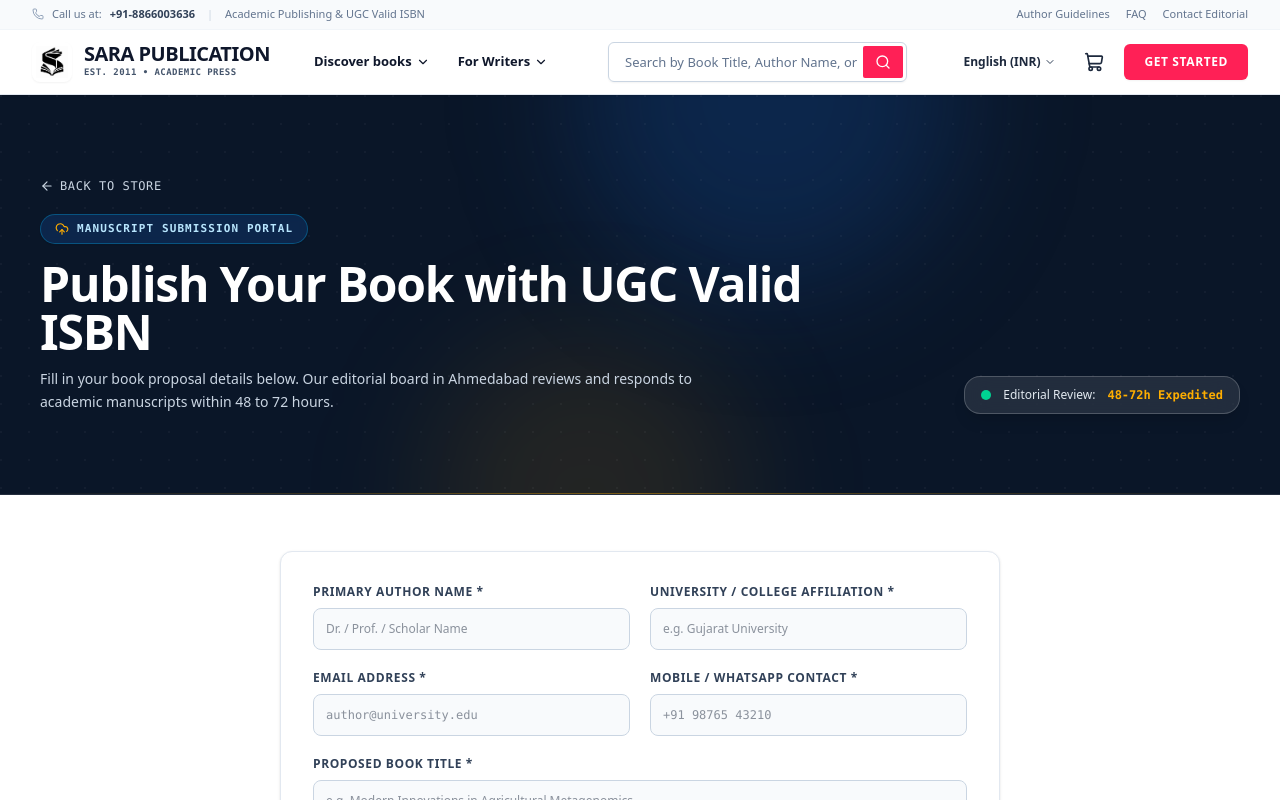
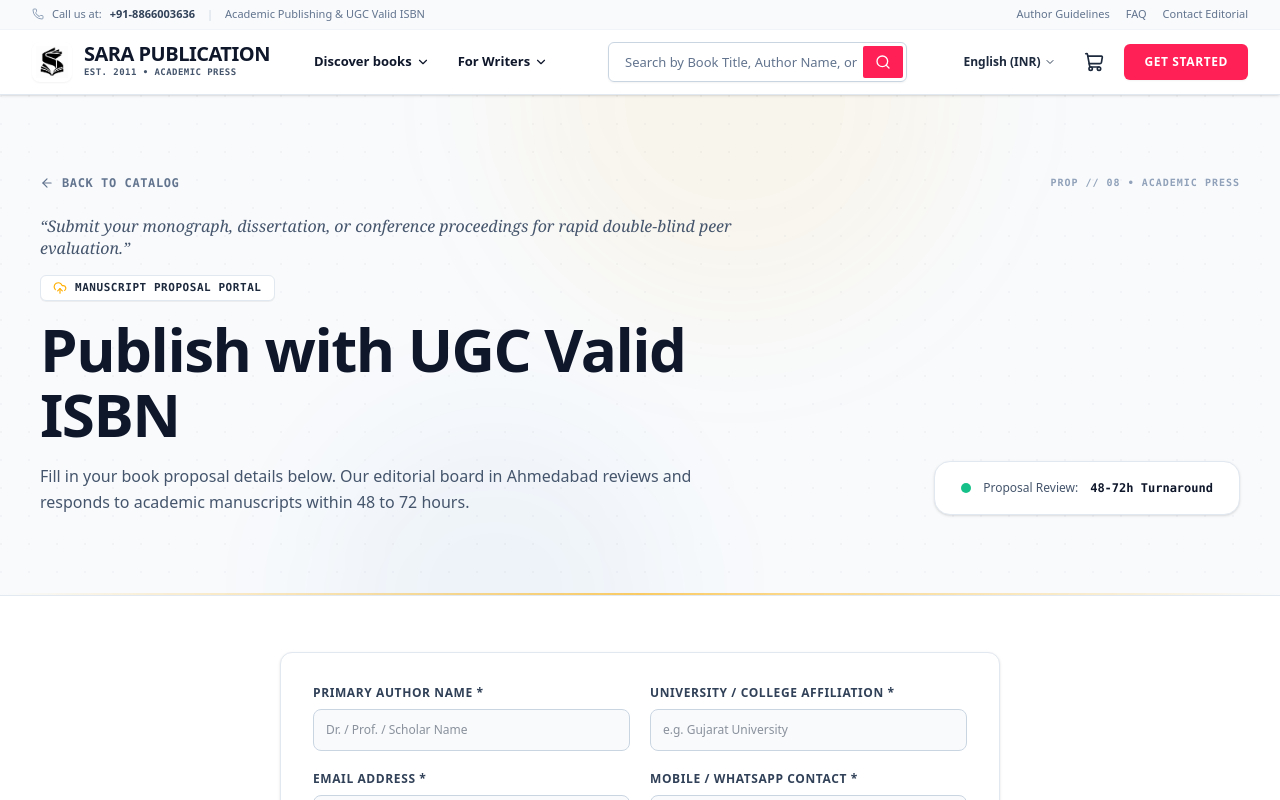
Before and after one commit to checkingm13-cell/sara-book, a Next.js app: page /publish in a window 1280 px wide. Shown: the top 800 px of the page. Built offline with nearby package versions, Linux system fonts and the light colour scheme.

Commit message:
feat: swiss international subpage hero redesign with editorial quote hooks

```diff
--- a/src/app/contact/page.tsx
+++ b/src/app/contact/page.tsx
@@ -12,18 +12,20 @@
   return (
     <div className="min-h-screen bg-white text-slate-800 font-sans">
       {/* ─────────────────────────────────────────────────────────────
-          1. HEADER BANNER (Architectural Swiss Blueprint)
+          1. HEADER BANNER (Swiss Style with Editorial Hook)
          ───────────────────────────────────────────────────────────── */}
       <SubpageHero
         title="Contact Editorial Division"
         subtitle="Reach out directly to our publishing board in Ahmedabad for author consultations, institutional bulk purchasing, or manuscript progress inquiries."
         badgeText="Editorial Division Headquarters"
         badgeIcon={Building2}
+        quoteHook="“Direct editorial counsel and author concierge located in Paldi, Ahmedabad.”"
+        indexCode="DIR // 06"
         actionSlot={
-          <div className="bg-white/10 px-4 py-2.5 rounded-2xl border border-white/20 backdrop-blur-md flex items-center gap-3 text-xs shadow-lg">
-            <span className="w-2.5 h-2.5 rounded-full bg-emerald-400" />
-            <span className="text-slate-200">Office Desk:</span>
-            <strong className="text-white font-mono">Open Mon - Sat (10am - 6pm)</strong>
+          <div className="flex items-center gap-3 px-3.5 py-1.5 text-xs">
+            <span className="w-2.5 h-2.5 rounded-full bg-emerald-500 animate-pulse" />
+            <span className="text-slate-600 font-medium">Office Hours:</span>
+            <strong className="text-slate-900 font-mono font-bold">Mon - Sat (10am - 6pm)</strong>
           </div>
         }
       />
--- a/src/app/faq/page.tsx
+++ b/src/app/faq/page.tsx
@@ -59,18 +59,20 @@
   return (
     <div className="min-h-screen bg-white text-slate-800 font-sans">
       {/* ─────────────────────────────────────────────────────────────
-          1. HEADER BANNER (Architectural Swiss Blueprint)
+          1. HEADER BANNER (Swiss Style with Editorial Hook)
          ───────────────────────────────────────────────────────────── */}
       <SubpageHero
         title="Frequently Asked Questions"
         subtitle="Essential answers regarding manuscript submission, ISBN legal compliance, royalty terms, and delivery schedules."
-        badgeText="Author Knowledge Base"
+        badgeText="Scholarly Knowledge Base"
         badgeIcon={HelpCircle}
+        quoteHook="“Clear, comprehensive answers addressing common queries from academic researchers and first-time authors.”"
+        indexCode="FAQ // 07"
         actionSlot={
-          <div className="bg-white/10 px-4 py-2.5 rounded-2xl border border-white/20 backdrop-blur-md flex items-center gap-3 text-xs shadow-lg">
-            <span className="w-2.5 h-2.5 rounded-full bg-emerald-400" />
-            <span className="text-slate-200">Editorial Support:</span>
-            <strong className="text-white font-mono">24h Response Rate</strong>
+          <div className="flex items-center gap-3 px-3.5 py-1.5 text-xs">
+            <span className="w-2.5 h-2.5 rounded-full bg-emerald-500 animate-pulse" />
+            <span className="text-slate-600 font-medium">Editorial Desk:</span>
+            <strong className="text-slate-900 font-mono font-bold">24h Response Rate</strong>
           </div>
         }
       />
--- a/src/app/publish/page.tsx
+++ b/src/app/publish/page.tsx
@@ -27,18 +27,20 @@
   return (
     <div className="min-h-screen bg-white text-slate-800 font-sans">
       {/* ─────────────────────────────────────────────────────────────
-          1. HEADER BANNER (Architectural Swiss Blueprint)
+          1. HEADER BANNER (Swiss Style with Editorial Hook)
          ───────────────────────────────────────────────────────────── */}
       <SubpageHero
-        title="Publish Your Book with UGC Valid ISBN"
+        title="Publish with UGC Valid ISBN"
         subtitle="Fill in your book proposal details below. Our editorial board in Ahmedabad reviews and responds to academic manuscripts within 48 to 72 hours."
-        badgeText="Manuscript Submission Portal"
+        badgeText="Manuscript Proposal Portal"
         badgeIcon={UploadCloud}
+        quoteHook="“Submit your monograph, dissertation, or conference proceedings for rapid double-blind peer evaluation.”"
+        indexCode="PROP // 08"
         actionSlot={
-          <div className="bg-white/10 px-4 py-2.5 rounded-2xl border border-white/20 backdrop-blur-md flex items-center gap-3 text-xs shadow-lg">
-            <span className="w-2.5 h-2.5 rounded-full bg-emerald-400" />
-            <span className="text-slate-200">Editorial Review:</span>
-            <strong className="text-[#FFAE00] font-mono">48-72h Expedited</strong>
+          <div className="flex items-center gap-3 px-3.5 py-1.5 text-xs">
+            <span className="w-2.5 h-2.5 rounded-full bg-emerald-500 animate-pulse" />
+            <span className="text-slate-600 font-medium">Proposal Review:</span>
+            <strong className="text-slate-900 font-mono font-bold">48-72h Turnaround</strong>
           </div>
         }
       />
--- a/src/components/SubpageHero.tsx
+++ b/src/components/SubpageHero.tsx
@@ -7,6 +7,8 @@
   subtitle: string;
   badgeText: string;
   badgeIcon: LucideIcon;
+  quoteHook?: string;
+  indexCode?: string;
   backHref?: string;
   backLabel?: string;
   actionSlot?: React.ReactNode;
@@ -17,28 +19,30 @@
   subtitle,
   badgeText,
   badgeIcon: BadgeIcon,
+  quoteHook = "“Advancing scholarly research with authentic 13-digit UGC-CARE compliance.”",
+  indexCode = "INDEX // 01",
   backHref = "/",
-  backLabel = "Back to Store",
+  backLabel = "Back to Catalog",
   actionSlot,
 }: SubpageHeroProps) {
   return (
-    <section className="relative w-full bg-[#0A1628] text-white py-12 sm:py-16 lg:py-20 border-b border-white/10 overflow-hidden select-none">
+    <section className="relative w-full bg-[#F8FAFC] text-slate-900 py-12 sm:py-16 lg:py-20 border-b border-slate-200/90 overflow-hidden select-none">
 
-      {/* 1. Ambient Lighting (Radial Glows) */}
+      {/* 1. Ambient Lighting (Subtle warm gold & cold slate radial glows) */}
       <div
-        className="absolute top-0 right-1/4 w-96 h-96 bg-[#1658b3]/25 rounded-full blur-3xl pointer-events-none -translate-y-1/2"
+        className="absolute top-0 right-1/4 w-[450px] h-[450px] bg-[#FFAE00]/6 rounded-full blur-3xl pointer-events-none -translate-y-1/2"
         aria-hidden="true"
       />
       <div
-        className="absolute bottom-0 left-1/3 w-80 h-80 bg-[#FFAE00]/10 rounded-full blur-3xl pointer-events-none translate-y-1/2"
+        className="absolute bottom-0 left-1/4 w-[350px] h-[350px] bg-[#1658b3]/4 rounded-full blur-3xl pointer-events-none translate-y-1/2"
         aria-hidden="true"
       />
 
-      {/* 2. Micro-Grid Blueprint Watermark */}
+      {/* 2. Precision Swiss Grid Watermark */}
       <div
-        className="absolute inset-0 opacity-[0.035] pointer-events-none"
+        className="absolute inset-0 opacity-[0.03] pointer-events-none"
         style={{
-          backgroundImage: `radial-gradient(circle at 1px 1px, #ffffff 1px, transparent 0)`,
+          backgroundImage: `radial-gradient(circle at 1px 1px, #0A1628 1px, transparent 0)`,
           backgroundSize: "28px 28px",
         }}
         aria-hidden="true"
@@ -47,38 +51,57 @@
       {/* 3. Main Content Container */}
       <div className="max-w-[1440px] mx-auto px-4 sm:px-6 lg:px-10 relative z-10">
 
-        {/* Breadcrumb link */}
+        {/* Navigation Breadcrumb with Swiss Arrow */}
+        <div className="mb-6 flex items-center justify-between">
           <Link
             href={backHref}
-          className="inline-flex items-center gap-1.5 text-xs font-mono uppercase tracking-wider text-slate-300 hover:text-white transition-colors mb-5 group"
+            className="inline-flex items-center gap-2 text-xs font-mono uppercase tracking-wider text-slate-500 hover:text-slate-900 transition-colors group"
           >
             <ArrowLeft className="w-3.5 h-3.5 transition-transform group-hover:-translate-x-1" />
-          <span>{backLabel}</span>
+            <span className="font-semibold">{backLabel}</span>
           </Link>
 
-        {/* Two-Column Responsive Row */}
-        <div className="flex flex-col lg:flex-row lg:items-end lg:justify-between gap-8">
+          <span className="text-[10px] font-mono tracking-widest uppercase font-bold text-slate-400 hidden sm:inline-block">
+            {indexCode} • ACADEMIC PRESS
+          </span>
+        </div>
 
-          {/* Left Column: Pill, Title, Subtitle */}
+        {/* Two-Column Asymmetric Layout */}
+        <div className="flex flex-col lg:flex-row lg:items-end lg:justify-between gap-8 sm:gap-10">
+
+          {/* Left Column: Editorial Hook, Badge, Title, Subtitle */}
           <div className="max-w-3xl">
-            <div className="inline-flex items-center gap-2 px-3.5 py-1.5 rounded-full bg-[#1658b3]/25 border border-sky-400/30 text-sky-200 text-[11px] font-mono uppercase tracking-widest font-bold mb-4 shadow-xs backdrop-blur-xs">
+
+            {/* Visual Hook: Editorial Italic Pull-Quote */}
+            <div className="mb-4">
+              <span className="italic font-serif text-sm sm:text-base text-slate-600 block leading-snug">
+                {quoteHook}
+              </span>
+            </div>
+
+            {/* Pill Tag with Icon */}
+            <div className="inline-flex items-center gap-2 px-3 py-1 rounded-md bg-white border border-slate-200 text-slate-800 text-[11px] font-mono uppercase tracking-wider font-bold mb-4 shadow-2xs">
               <BadgeIcon className="w-3.5 h-3.5 text-[#FFAE00]" />
               <span>{badgeText}</span>
             </div>
 
-            <h1 className="text-3xl sm:text-4xl lg:text-5xl font-black tracking-tight text-white leading-tight sm:leading-none mb-3 font-sans">
+            {/* Swiss International Oversized Title */}
+            <h1 className="text-3xl sm:text-5xl lg:text-6xl font-black tracking-tight text-slate-900 leading-[1.1] sm:leading-[1.08] mb-4 font-sans">
               {title}
             </h1>
 
-            <p className="text-slate-300 text-xs sm:text-sm leading-relaxed max-w-2xl font-sans">
+            {/* Generous Negative Space & Breathable Subtitle */}
+            <p className="text-slate-600 text-sm sm:text-base leading-relaxed max-w-2xl font-sans">
               {subtitle}
             </p>
           </div>
 
-          {/* Right Column: Custom Action Slot (Currency switcher, buttons, chips) */}
+          {/* Right Column: Clean Action Slot Card */}
           {actionSlot && (
             <div className="shrink-0 self-start lg:self-end">
+              <div className="bg-white p-2.5 sm:p-3 rounded-2xl border border-slate-200 shadow-sm">
                 {actionSlot}
+              </div>
             </div>
           )}
 
@@ -86,8 +109,8 @@
 
       </div>
 
-      {/* 4. Bottom Accent Line */}
-      <div className="absolute bottom-0 left-0 right-0 h-[1px] bg-gradient-to-r from-transparent via-[#FFAE00]/40 to-transparent" />
+      {/* 4. Bottom Structural Gold Accent Line */}
+      <div className="absolute bottom-0 left-0 right-0 h-[2px] bg-gradient-to-r from-transparent via-[#FFAE00]/60 to-transparent" />
     </section>
   );
 }
```
Also changed, not shown: src/app/author-guidelines/page.tsx (+12 -12 lines), src/app/bookshelf/page.tsx (+6 -4 lines), src/app/calculator/page.tsx (+8 -6 lines), src/app/download/page.tsx (+8 -6 lines), src/app/packages/page.tsx (+10 -8 lines). Lines whose indentation alone changed are shown as unchanged.
